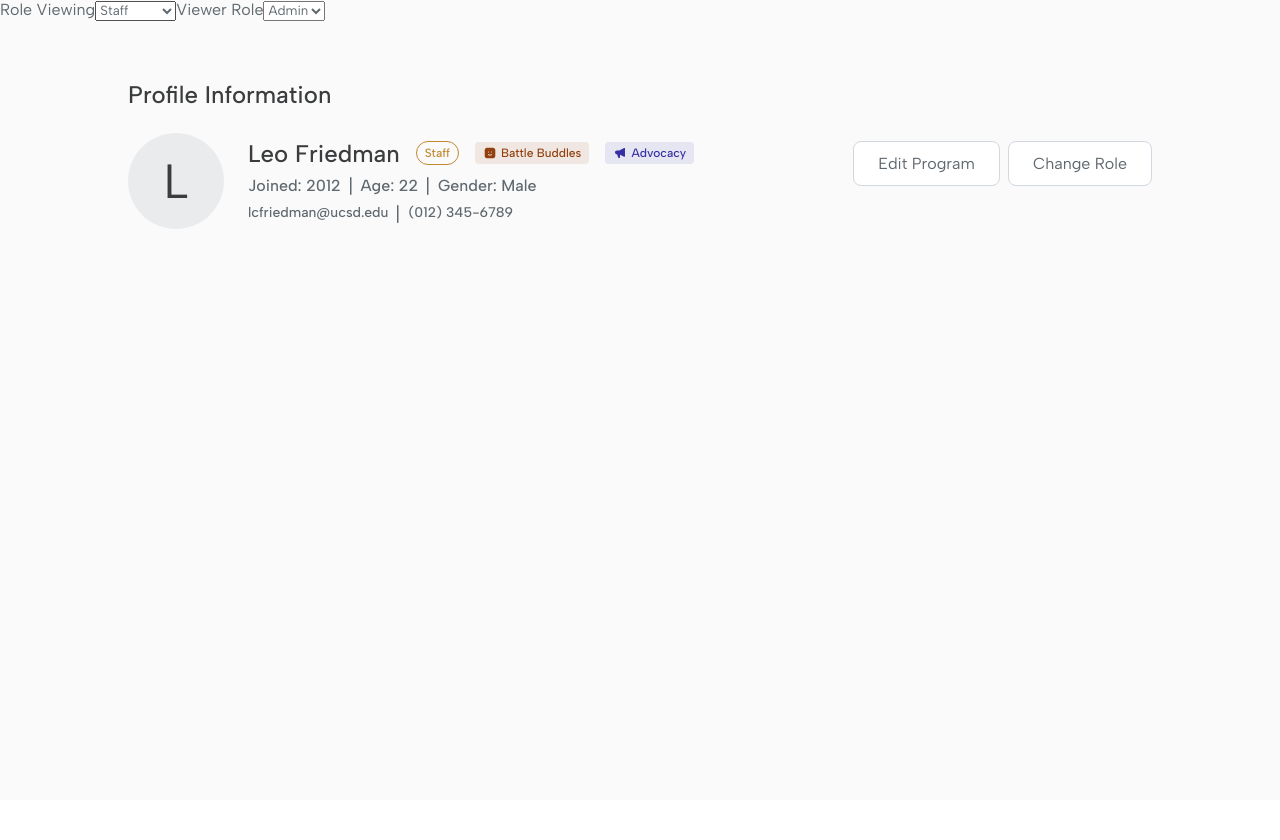
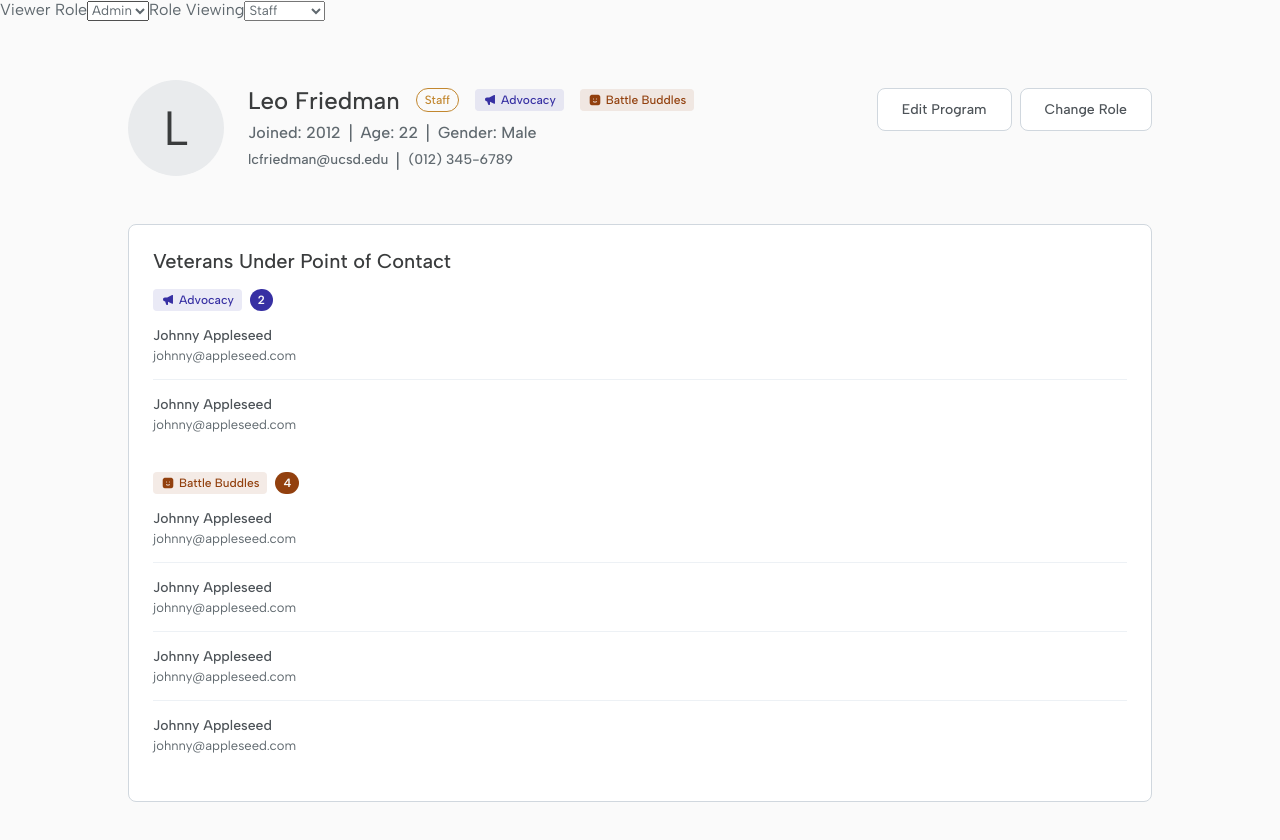
Before and after one commit to TritonSE/Veteran-Sisters-Support-Website, a Next.js app in the folder frontend/: page /profile/1 in a window 1280 px wide. Shown: the top 840 px of the page. Before the commit the page ends 800 px from the top, so only its background shows below. Built offline with nearby package versions, Linux system fonts and the light colour scheme.

Commit message:
create userList component

```diff
--- a/frontend/src/app/api/profileApi.ts
+++ b/frontend/src/app/api/profileApi.ts
@@ -2,13 +2,13 @@ export type UserProfile = {
   email: string;
   firstName: string;
   lastName: string;
-  profilePictureUrl: string;
   assignedPrograms: AssignedProgram[];
-  yearJoined: number;
-  age: number;
-  gender: string;
-  phoneNumber: string;
+  yearJoined?: number;
+  age?: number;
+  gender?: string;
+  phoneNumber?: string;
   role: Role;
+  assignedUsers?: UserProfile[];
   veteransUnderPointOfContact?: Veteran[];
   assignedVeterans?: Veteran[];
 };
@@ -17,7 +17,7 @@ export type Veteran = {
   firstName: string;
   lastName: string;
   email: string;
-  assignedProgram: AssignedProgram;
+  assignedPrograms: AssignedProgram;
 };
 
 export enum AssignedProgram {
@@ -38,49 +38,54 @@ function getStaffProfile(): UserProfile {
     email: "lcfriedman@ucsd.edu",
     firstName: "Leo",
     lastName: "Friedman",
-    profilePictureUrl: "",
     assignedPrograms: [AssignedProgram.BATTLE_BUDDIES, AssignedProgram.ADVOCACY],
     yearJoined: 2012,
     age: 22,
     gender: "Male",
     phoneNumber: "(012) 345-6789",
     role: Role.STAFF,
-    veteransUnderPointOfContact: [
+    assignedUsers: [
       {
         firstName: "Johnny",
         lastName: "Appleseed",
         email: "johnny@appleseed.com",
-        assignedProgram: AssignedProgram.ADVOCACY,
+        role: Role.VETERAN,
+        assignedPrograms: [AssignedProgram.ADVOCACY],
       },
       {
         firstName: "Johnny",
         lastName: "Appleseed",
         email: "johnny@appleseed.com",
-        assignedProgram: AssignedProgram.ADVOCACY,
+        role: Role.VETERAN,
+        assignedPrograms: [AssignedProgram.ADVOCACY],
       },
       {
         firstName: "Johnny",
         lastName: "Appleseed",
         email: "johnny@appleseed.com",
-        assignedProgram: AssignedProgram.BATTLE_BUDDIES,
+        role: Role.VETERAN,
+        assignedPrograms: [AssignedProgram.BATTLE_BUDDIES],
       },
       {
         firstName: "Johnny",
         lastName: "Appleseed",
         email: "johnny@appleseed.com",
-        assignedProgram: AssignedProgram.BATTLE_BUDDIES,
+        role: Role.VETERAN,
+        assignedPrograms: [AssignedProgram.BATTLE_BUDDIES],
       },
       {
         firstName: "Johnny",
         lastName: "Appleseed",
         email: "johnny@appleseed.com",
-        assignedProgram: AssignedProgram.BATTLE_BUDDIES,
+        role: Role.VETERAN,
+        assignedPrograms: [AssignedProgram.BATTLE_BUDDIES],
       },
       {
         firstName: "Johnny",
         lastName: "Appleseed",
         email: "johnny@appleseed.com",
-        assignedProgram: AssignedProgram.BATTLE_BUDDIES,
+        role: Role.VETERAN,
+        assignedPrograms: [AssignedProgram.BATTLE_BUDDIES],
       },
     ],
   };
@@ -91,7 +96,6 @@ function getVolunteerProfile(): UserProfile {
     email: "lcfriedman@ucsd.edu",
     firstName: "Leo",
     lastName: "Friedman",
-    profilePictureUrl: "",
     assignedPrograms: [
       AssignedProgram.BATTLE_BUDDIES,
       AssignedProgram.ADVOCACY,
@@ -102,42 +106,49 @@ function getVolunteerProfile(): UserProfile {
     gender: "Male",
     phoneNumber: "(012) 345-6789",
     role: Role.VOLUNTEER,
-    assignedVeterans: [
+    assignedUsers: [
       {
         firstName: "Johnny",
         lastName: "Appleseed",
         email: "johnny@appleseed.com",
-        assignedProgram: AssignedProgram.ADVOCACY,
+        role: Role.VETERAN,
+        assignedPrograms: [AssignedProgram.ADVOCACY],
       },
       {
         firstName: "Johnny",
         lastName: "Appleseed",
         email: "johnny@appleseed.com",
-        assignedProgram: AssignedProgram.ADVOCACY,
+        role: Role.VETERAN,
+
+        assignedPrograms: [AssignedProgram.ADVOCACY],
       },
       {
         firstName: "Johnny",
         lastName: "Appleseed",
         email: "johnny@appleseed.com",
-        assignedProgram: AssignedProgram.OPERATION_WELLNESS,
+        role: Role.VETERAN,
+        assignedPrograms: [AssignedProgram.OPERATION_WELLNESS],
       },
       {
         firstName: "Johnny",
         lastName: "Appleseed",
         email: "johnny@appleseed.com",
-        assignedProgram: AssignedProgram.OPERATION_WELLNESS,
+        role: Role.VETERAN,
+        assignedPrograms: [AssignedProgram.OPERATION_WELLNESS],
       },
       {
         firstName: "Johnny",
         lastName: "Appleseed",
         email: "johnny@appleseed.com",
-        assignedProgram: AssignedProgram.OPERATION_WELLNESS,
+        role: Role.VETERAN,
+        assignedPrograms: [AssignedProgram.OPERATION_WELLNESS],
       },
       {
         firstName: "Johnny",
         lastName: "Appleseed",
         email: "johnny@appleseed.com",
-        assignedProgram: AssignedProgram.BATTLE_BUDDIES,
+        role: Role.VETERAN,
+        assignedPrograms: [AssignedProgram.BATTLE_BUDDIES],
       },
     ],
   };
--- a/frontend/src/app/components/Button.module.css
+++ b/frontend/src/app/components/Button.module.css
@@ -10,4 +10,12 @@
   border-radius: 8px;
   border: 1px solid var(--Stroke-2, #d0d7de);
   background: var(--Background-1, #fff);
+
+  color: var(--Text-2, #4d5358);
+  /* body medium */
+  font-family: "Albert Sans";
+  font-size: 14px;
+  font-style: normal;
+  font-weight: 500;
+  line-height: normal;
 }
--- a/frontend/src/app/components/ProfileHeader.module.css
+++ b/frontend/src/app/components/ProfileHeader.module.css
@@ -1,6 +1,6 @@
 .profileHeader {
   display: flex;
-  width: 100%;
+  width: 1024px;
   justify-content: space-between;
 }
 
--- a/frontend/src/app/components/ProfileHeader.tsx
+++ b/frontend/src/app/components/ProfileHeader.tsx
@@ -21,10 +21,10 @@ export default function ProfileHeader(params: {
   lastName: string;
   role: RoleType;
   assignedPrograms: AssignedProgram[];
-  yearJoined: number;
-  age: number;
-  phoneNumber: string;
-  gender: String;
+  yearJoined?: number;
+  age?: number;
+  phoneNumber?: string;
+  gender?: String;
   email: String;
 }) {
   const {
@@ -42,6 +42,7 @@ export default function ProfileHeader(params: {
   const joinedText = `Joined: ${yearJoined}`;
   const ageText = `Age: ${age}`;
   const genderText = `Gender: ${gender}`;
+  assignedPrograms.sort();
   return (
     <div className={styles.profileHeader}>
       <div className={styles.profileContent}>
--- a/frontend/src/app/components/UserProfile.module.css
+++ b/frontend/src/app/components/UserProfile.module.css
@@ -5,6 +5,7 @@
   align-items: flex-start;
   gap: var(--Spacing-md, 24px);
   max-width: 1024px;
+  text-wrap: nowrap;
 }
 
 .viewerViewingSelector {
@@ -23,3 +24,114 @@
   font-weight: 500;
   line-height: normal;
 }
+
+.userProfileContent {
+  display: flex;
+  flex-direction: column;
+  justify-content: center;
+  align-items: flex-start;
+  gap: var(--Spacing-2xl, 48px);
+  align-self: stretch;
+}
+
+.userList {
+  display: flex;
+  width: 1024px;
+  padding: 24px 24px var(--Spacing-l, 32px) 24px;
+  flex-direction: column;
+  align-items: flex-start;
+  gap: var(--Spacing-sm, 16px);
+
+  border-radius: 8px;
+  border: 1px solid var(--Stroke-2, #d0d7de);
+  background: #fff;
+}
+
+.userListHeading {
+  color: var(--Text-3, #3a3c3d);
+  font-family: "Albert Sans";
+  font-size: 20px;
+  font-style: normal;
+  font-weight: 500;
+  line-height: normal;
+}
+
+.userListContent {
+  display: flex;
+  flex-direction: column;
+  align-items: flex-start;
+  gap: var(--Spacing-md, 24px);
+  align-self: stretch;
+}
+
+.userList .programSection {
+  display: flex;
+  flex-direction: column;
+  align-items: flex-start;
+  gap: 16px;
+  align-self: stretch;
+}
+
+.userList .programSectionHeader {
+  display: flex;
+  gap: 8px;
+}
+
+.userList .userCountBall {
+  padding: 4px 8px;
+  justify-content: center;
+  align-items: center;
+  border-radius: 16px;
+
+  color: var(--Neutral-Base-White, #fafafa);
+  font-family: "Albert Sans";
+  font-size: 12px;
+  font-style: normal;
+  font-weight: 600;
+  line-height: normal;
+}
+
+.userList .userCountBall.battleBuddies {
+  background: var(--Battle-Buddies, #92400e);
+}
+.userList .userCountBall.advocacy {
+  background: #3730a3;
+}
+.userList .userCountBall.operationalWellness {
+  /* TODO: WHAT SHOULD THIS COLOR BE? */
+  background-color: black;
+}
+
+.userList .userInfo {
+  display: flex;
+  padding-bottom: var(--Spacing-sm, 16px);
+  flex-direction: column;
+  justify-content: center;
+  align-items: flex-start;
+  gap: 4px;
+  align-self: stretch;
+}
+
+.userList .userInfo:not(:last-child) {
+  border-bottom: 1px solid var(--Stroke-1, #edf1f5);
+}
+
+.userList .fullName {
+  color: var(--Text-2, #4d5358);
+  /* body medium */
+  font-family: "Albert Sans";
+  font-size: 14px;
+  font-style: normal;
+  font-weight: 500;
+  line-height: normal;
+}
+
+.userList .email {
+  color: var(--Text-1, #60696f);
+  /* body small */
+  font-family: "Albert Sans";
+  font-size: 13px;
+  font-style: normal;
+  font-weight: 400;
+  line-height: normal;
+}
--- a/frontend/src/app/components/UserProfile.tsx
+++ b/frontend/src/app/components/UserProfile.tsx
@@ -1,12 +1,19 @@
 "use client"; // TODO: why is this required?
-import { getUserProfile, Role } from "../api/profileApi";
+import {
+  UserProfile as UserProfileType,
+  getUserProfile,
+  Role as RoleEnum,
+  AssignedProgram as AssignedProgramEnum,
+  Role,
+} from "../api/profileApi";
 import { useEffect, useState } from "react";
 import ProfileHeader from "@/app/components/ProfileHeader";
 import styles from "./UserProfile.module.css";
+import { Program } from "./Program";
 
 export default function UserProfile({ userId }: { userId: string }) {
-  const [viewingRole, setViewingRole] = useState(Role.STAFF as string);
-  const [veiwerRole, setViewerRole] = useState(Role.STAFF as string);
+  const [viewingRole, setViewingRole] = useState(RoleEnum.STAFF as string);
+  const [veiwerRole, setViewerRole] = useState(RoleEnum.ADMIN as string);
   const [userProfile, setUserProfile] = useState(getUserProfile(viewingRole));
 
   useEffect(() => {
@@ -16,25 +23,28 @@ export default function UserProfile({ userId }: { userId: string }) {
   return (
     <div className={styles.userProfile}>
       <div className={styles.viewerViewingSelector}>
+        <label htmlFor="viewerRole">Viewer Role</label>
+        <select
+          id="viewerRole"
+          value={viewingRole}
+          onChange={(event) => setViewerRole(event.target.value)}
+        >
+          <option value={RoleEnum.ADMIN}>Admin</option>
+        </select>
         <label htmlFor="roleViewing">Role Viewing</label>
         <select
           id="roleViewing"
           value={viewingRole}
           onChange={(event) => setViewingRole(event.target.value)}
         >
-          <option value={Role.STAFF}>Staff</option>
-          <option value={Role.VOLUNTEER}>Volunteer</option>
-        </select>
-        <label htmlFor="roleViewing">Viewer Role</label>
-        <select
-          id="roleViewing"
-          value={viewingRole}
-          onChange={(event) => setViewerRole(event.target.value)}
-        >
-          <option value={Role.ADMIN}>Admin</option>
+          <option value={RoleEnum.STAFF}>Staff</option>
+          <option value={RoleEnum.VOLUNTEER}>Volunteer</option>
         </select>
       </div>
+      {viewingRole === veiwerRole && (
         <div className={styles.profileHeading}>Profile Information</div>
+      )}
+      <div className={styles.userProfileContent}>
         <ProfileHeader
           firstName={userProfile.firstName}
           lastName={userProfile.lastName}
@@ -46,6 +56,72 @@ export default function UserProfile({ userId }: { userId: string }) {
           gender={userProfile.gender}
           email={userProfile.email}
         />
+        <UserList users={userProfile.assignedUsers || []} title="Veterans Under Point of Contact" />
+      </div>
     </div>
   );
 }
+
+function UserList(params: { users: UserProfileType[]; title: string }) {
+  const { title, users } = params;
+
+  function programToClassName(program: string) {
+    switch (program) {
+      case AssignedProgramEnum.BATTLE_BUDDIES:
+        return "battleBuddies";
+      case AssignedProgramEnum.ADVOCACY:
+        return "advocacy";
+      case AssignedProgramEnum.OPERATION_WELLNESS:
+        return "operationalWellness";
+      default:
+        return "";
+    }
+  }
+
+  const groupedUserItems = users.reduce(
+    (accumulator: { [key: string]: UserProfileType[] }, user: UserProfileType) => {
+      user.assignedPrograms.forEach((program) => {
+        if (!(program in accumulator)) {
+          accumulator[program] = [];
+        }
+        accumulator[program].push(user);
+      });
+      return accumulator;
+    },
+    {},
+  );
+
+  const sortedUserGroups: [string, UserProfileType[]][] = Object.entries(groupedUserItems).map(
+    ([program, users]) => [program, users],
+  );
+  sortedUserGroups.sort();
+
+  return (
+    <div className={styles.userList}>
+      <div className={styles.userListHeading}>{title}</div>
+      <div className={styles.userListContent}>
+        {sortedUserGroups.map(([program, users]) => {
+          return (
+            <div className={styles.programSection}>
+              <div className={styles.programSectionHeader}>
+                <Program program={program} />
+                <div className={`${styles.userCountBall} ${styles[programToClassName(program)]}`}>
+                  {users.length}
+                </div>
+              </div>
+              {users.map((user) => {
+                const fullName = `${user.firstName} ${user.lastName}`;
+                return (
+                  <div className={styles.userInfo}>
+                    <div className={styles.fullName}>{fullName}</div>
+                    <div className={styles.email}>{user.email}</div>
+                  </div>
+                );
+              })}
+            </div>
+          );
+        })}
+      </div>
+    </div>
+  );
+}
```
Lines whose indentation alone changed are shown as unchanged.
